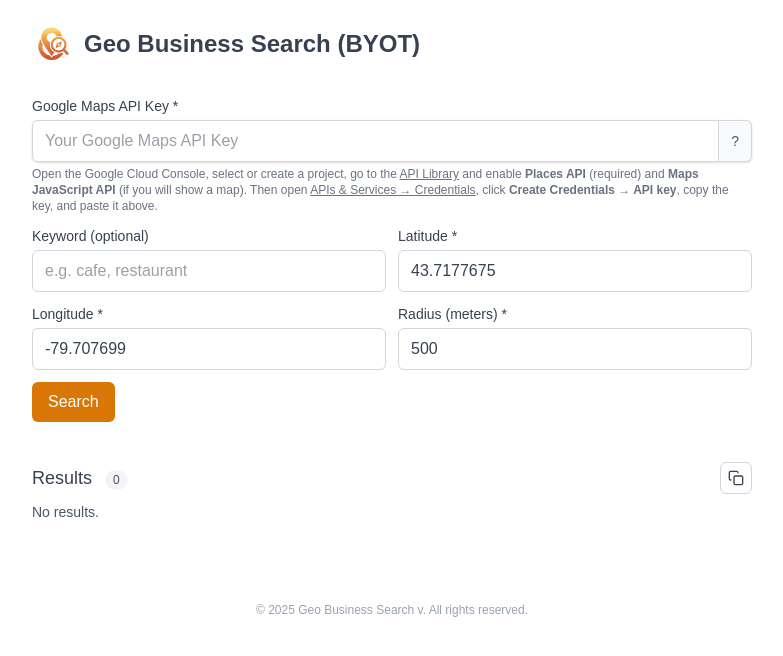
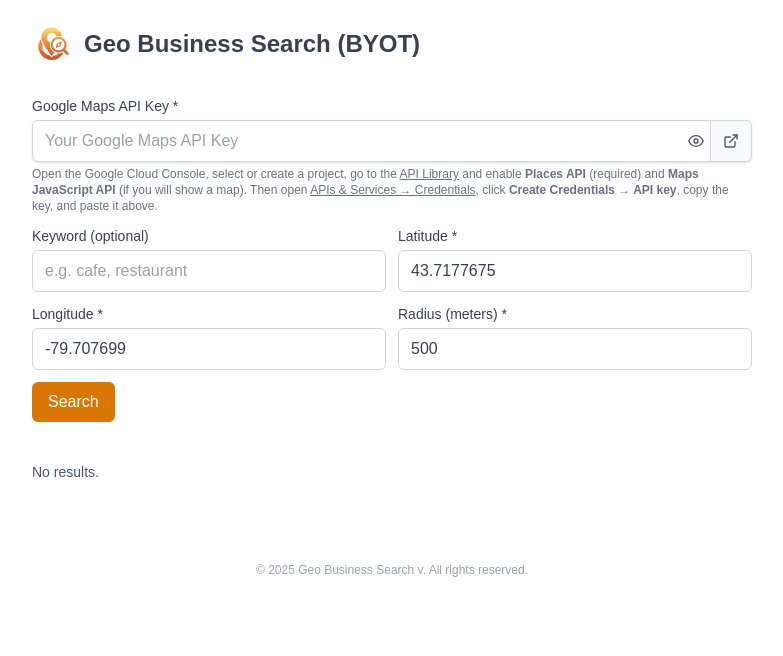
Before and after one commit to amastaneh/geo-business-search, a Next.js app: page / in a window 1280 px wide. Shown: the top 656 px of the page, without its empty margins (248-1031 px from the left). Built offline with nearby package versions, Linux system fonts and the light colour scheme.

Commit message:
Using react-icon

```diff
--- a/package.json
+++ b/package.json
@@ -1,6 +1,6 @@
 {
 	"name": "geo-business-search",
-	"version": "25.1.25",
+	"version": "25.1.26",
 	"private": true,
 	"scripts": {
 		"dev": "npm version patch --no-git-tag-version && next dev --turbopack -p 3005",
@@ -13,7 +13,8 @@
 		"axios": "^1.12.2",
 		"next": "15.5.4",
 		"react": "19.1.0",
-		"react-dom": "19.1.0"
+		"react-dom": "19.1.0",
+		"react-icons": "^5.5.0"
 	},
 	"devDependencies": {
 		"@eslint/eslintrc": "^3",
--- a/src/app/page.js
+++ b/src/app/page.js
@@ -2,6 +2,7 @@
 import { useState } from 'react';
 import Image from "next/image";
 import axios from 'axios';
+import { FiEye, FiEyeOff, FiClipboard, FiExternalLink, FiLoader } from "react-icons/fi";
 
 export default function HomePage() {
 	const [apiKey, setApiKey] = useState('');
@@ -14,19 +15,25 @@
 	const [loading, setLoading] = useState(false);
 	const [err, setErr] = useState('');
 	const [copied, setCopied] = useState(false);
+	const [showPassword, setShowPassword] = useState(false);
 	const total = results.length;
 
 	const search = async (pageToken) => {
 		setLoading(true);
 		setErr('');
-		try {
-			const { data } = await axios.post('/api/places', {
+
+		// Wait a bit for the token to become active
+		if (pageToken) await new Promise(r => setTimeout(r, 2000));
+
+		axios.post('/api/places', {
 			apiKey,
 			center: { lat: parseFloat(lat), lng: parseFloat(lng) },
 			radius: parseInt(radius, 10),
 			keyword: keyword || undefined,
 			pageToken: pageToken || undefined
-			});
+		})
+			.then((res) => {
+				const data = res?.data;
 				if (!data) throw new Error('Request failed');
 				setResults(prev => pageToken
 					? [...prev, ...(data.results || [])]
@@ -34,13 +41,15 @@
 				);
 				setNextPageToken(data.nextPageToken || null);
 				if (apiKey) { maybeStoreApiKey('GeoBiz Search'); }
-		} catch (e) {
-			setErr(e.message);
+			})
+			.catch(ex => {
+				setErr(ex.message);
 				setResults([]);
 				setNextPageToken(null);
-		} finally {
+			})
+			.finally(() => {
 				setLoading(false);
-		}
+			});
 	};
 
 	const onSubmit = (e) => {
@@ -53,10 +62,8 @@
 		search();
 	};
 
-	const goNext = async () => {
+	const handleLoadMore = async () => {
 		if (!nextPageToken) return;
-		// Wait a bit for the token to become active
-		await new Promise(r => setTimeout(r, 2000));
 		search(nextPageToken);
 	};
 
@@ -64,9 +71,9 @@
 		try {
 			if (navigator.credentials?.store && window.PasswordCredential) {
 				const cred = new PasswordCredential({
-					id: label,              // username-like id
+					id: label, // username-like id
 					name: 'Google Maps API Key',
-					password: apiKey,       // the secret to store
+					password: apiKey, // the secret to store
 				});
 				await navigator.credentials.store(cred);
 			}
@@ -82,25 +89,12 @@
 		} catch (_ex) { }
 	};
 
-
-	return (
-		<main className="mx-auto max-w-3xl p-6">
-			<h1 className="flex items-center text-2xl font-semibold mb-4">
-				<Image
-					src="/logo.png"
-					alt="Logo"
-					width={40}
-					height={40}
-				/>
-				<span className="ml-3">
-					Geo Business Search (BYOT)
-				</span>
-			</h1>
+	const showFilters = () => (
 		<form onSubmit={onSubmit} autoComplete="on" className="space-y-3 bg-white/50 py-4 rounded-xl">
 			<div className="grid grid-cols-1 md:grid-cols-2 gap-3">
 				<div className="w-full md:col-span-2">
 					<label className="block text-sm mb-1">Google Maps API Key *</label>
-						<div className="flex w-full rounded-md shadow-sm">
+					<div className="flex w-full rounded-md shadow-sm relative">
 						<input
 							type="text"
 							name="api_key_label"
@@ -109,7 +103,7 @@
 							defaultValue="GeoBiz Search"
 						/>
 						<input
-								type="password"
+							type={showPassword ? "text" : "password"}
 							name="google_api_key"
 							autoComplete="current-password"
 							className="flex-1 rounded-l-md border border-gray-300 px-3 py-2 focus:outline-none"
@@ -118,6 +112,18 @@
 							placeholder="Your Google Maps API Key"
 							aria-label="Google Maps API Key"
 						/>
+						<button
+							type="button"
+							className="absolute right-10 top-1/2 -translate-y-1/2 px-2 text-gray-600 hover:text-gray-900 focus:outline-none cursor-pointer"
+							onClick={() => setShowPassword((v) => !v)}
+							tabIndex={-1}
+							aria-label={showPassword ? "Hide API Key" : "Show API Key"}
+						>
+							{showPassword
+								? <FiEyeOff size={16} aria-hidden="true" />
+								: <FiEye size={16} aria-hidden="true" />
+							}
+						</button>
 						<a
 							href="https://console.cloud.google.com/apis/credentials"
 							target="_blank"
@@ -125,7 +131,8 @@
 							className="inline-flex items-center px-3 rounded-r-md border border-gray-300 border-l-0 bg-gray-50 text-sm text-gray-600 hover:bg-gray-100"
 							title="Open Google Cloud to get an API key"
 						>
-								?
+							<FiExternalLink size={16} aria-hidden="true" />
+							<span className="sr-only">Open Google Cloud</span>
 						</a>
 					</div>
 					<p className="text-xs text-gray-500 mt-1">
@@ -173,28 +180,38 @@
 			<div className="flex gap-2">
 				<button
 					type="submit"
-						className="rounded-md bg-brand text-white px-4 py-2 disabled:opacity-60 hover:bg-brand/90 cursor-pointer"
+					className="rounded-md bg-brand text-white px-4 py-2 disabled:opacity-60 hover:bg-brand/90 cursor-pointer inline-flex items-center gap-2"
 					disabled={loading}
 				>
-						{loading ? 'Searching...' : 'Search'}
+					{loading ? (<><FiLoader className="animate-spin" aria-hidden="true" /> Searching...</>) : 'Search'}
 				</button>
 
 				{nextPageToken && (
 					<button
 						type="button"
-							className="rounded-md border border-gray-300 px-4 py-2 disabled:opacity-60 hover:bg-gray-100 cursor-pointer"
-							onClick={goNext}
+						className="rounded-md border border-gray-300 px-4 py-2 disabled:opacity-60 hover:bg-gray-100 cursor-pointer inline-flex items-center gap-2"
+						onClick={handleLoadMore}
 						disabled={loading}
 					>
-							{loading ? 'Loading...' : 'Load more'}
+						{loading ? (<><FiLoader className="animate-spin" aria-hidden="true" /> Loading...</>) : 'Load more'}
 					</button>
 				)}
 			</div>
 
 			{err && <p className="text-red-600 text-sm">{err}</p>}
 		</form>
+	);
 
-			<section className="mt-6">
+	const showResultTable = () => {
+		if (!loading && results.length === 0 && !err) return <p className="text-sm text-gray-600">No results.</p>;
+
+		if (loading) return (
+			<p className="text-sm text-gray-600 flex items-center">
+				<FiLoader className="inline-block mr-2 animate-spin" aria-hidden="true" /> Loading...
+			</p>
+		);
+
+		return <>
 			<div className="mb-2 flex items-center justify-between">
 				<h2 className="text-lg font-medium">
 					Results{' '}
@@ -214,19 +231,15 @@
 						title="Copy results"
 						className="inline-flex h-8 w-8 items-center justify-center rounded-md border border-gray-300 hover:bg-gray-100 active:scale-95 cursor-pointer"
 					>
-							{/* minimal copy icon (SVG) */}
-							<svg xmlns="http://www.w3.org/2000/svg" className="h-4 w-4" viewBox="0 0 24 24" fill="none" stroke="currentColor">
-								<rect x="9" y="9" width="13" height="13" rx="2" ry="2" strokeWidth="2"></rect>
-								<path d="M5 15H4a2 2 0 0 1-2-2V4a2 2 0 0 1 2-2h9a2 2 0 0 1 2 2v1" strokeWidth="2"></path>
-							</svg>
+						<FiClipboard size={16} aria-hidden="true" />
 					</button>
 				</div>
 			</div>
 
-				{loading && <p>Loading...</p>}
-				{!loading && results.length === 0 && !err && <p className="text-sm text-gray-600">No results.</p>}
 
-				{results.length > 0 && (
+
+
+			{results.length > 0 &&
 				<div className="overflow-x-auto border border-gray-300 rounded-md">
 					<table className="min-w-full text-xs">
 						<thead className="bg-gray-100">
@@ -239,7 +252,10 @@
 						</thead>
 						<tbody>
 							{[...results].reverse()?.map((r, i) => (
-									<tr key={r.placeId || i} className="border-t border-gray-300 ">
+								<tr
+									key={i || r.placeId}
+									className="border-t border-gray-300 "
+								>
 									<td className="p-3">{total - i}</td>
 									<td className="p-3">{r.name || '-'}</td>
 									<td className="p-3">{r.address || '-'}</td>
@@ -248,8 +264,21 @@
 							))}
 						</tbody>
 					</table>
-					</div>
-				)}
+				</div>}
+		</>
+	};
+
+	return (
+		<main className="mx-auto max-w-3xl p-6">
+			<h1 className="flex items-center text-2xl font-semibold mb-4">
+				<Image src="/logo.png" alt="Logo" width={40} height={40} />
+				<span className="ml-3"> Geo Business Search (BYOT)</span>
+			</h1>
+
+			{showFilters()}
+
+			<section className="mt-6">
+				{showResultTable()}
 			</section>
 		</main>
 	);
```
Also changed, not shown: 1 other file (tests, documents, lock files or other folders). Lines whose indentation alone changed are shown as unchanged.
